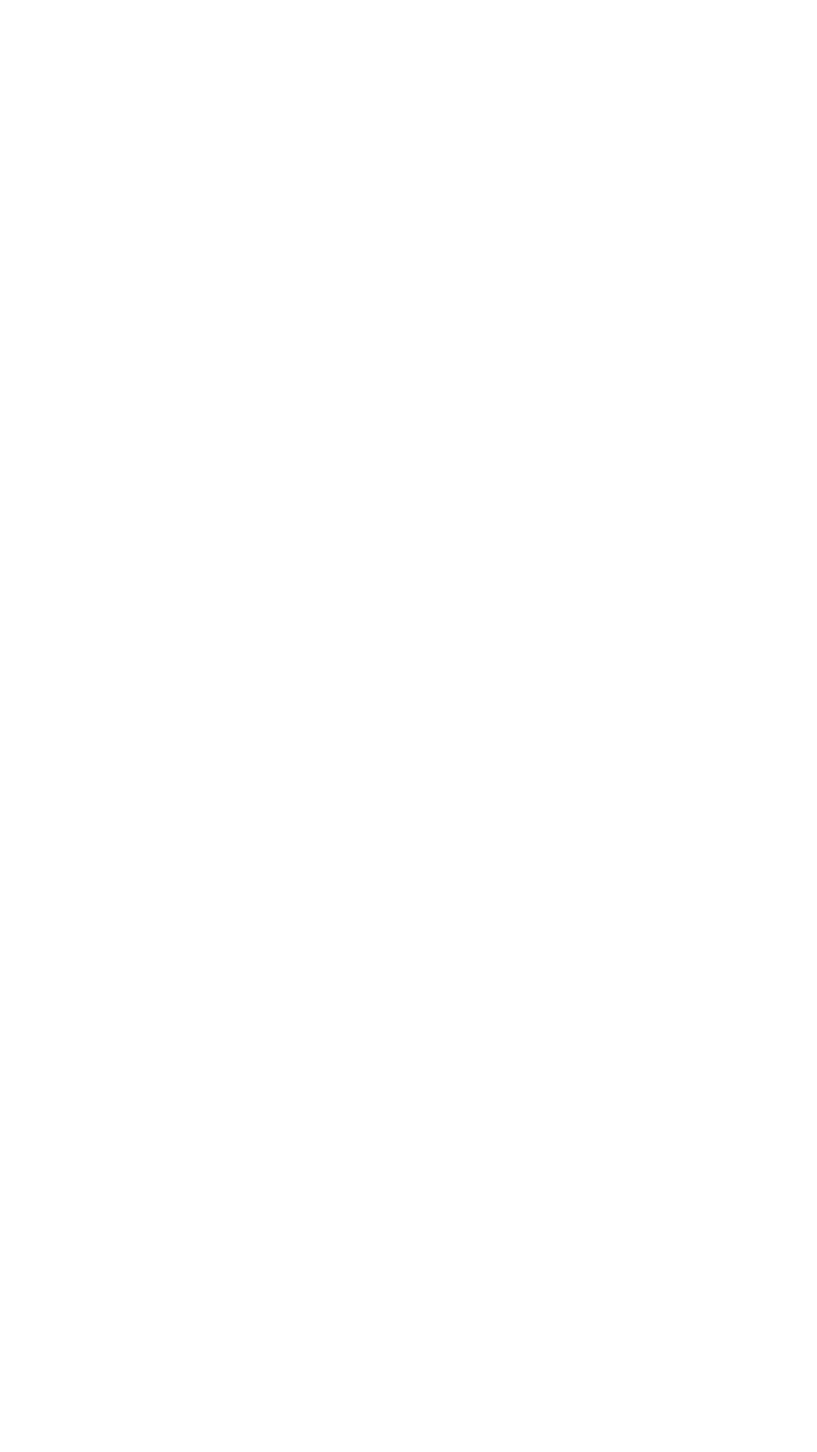
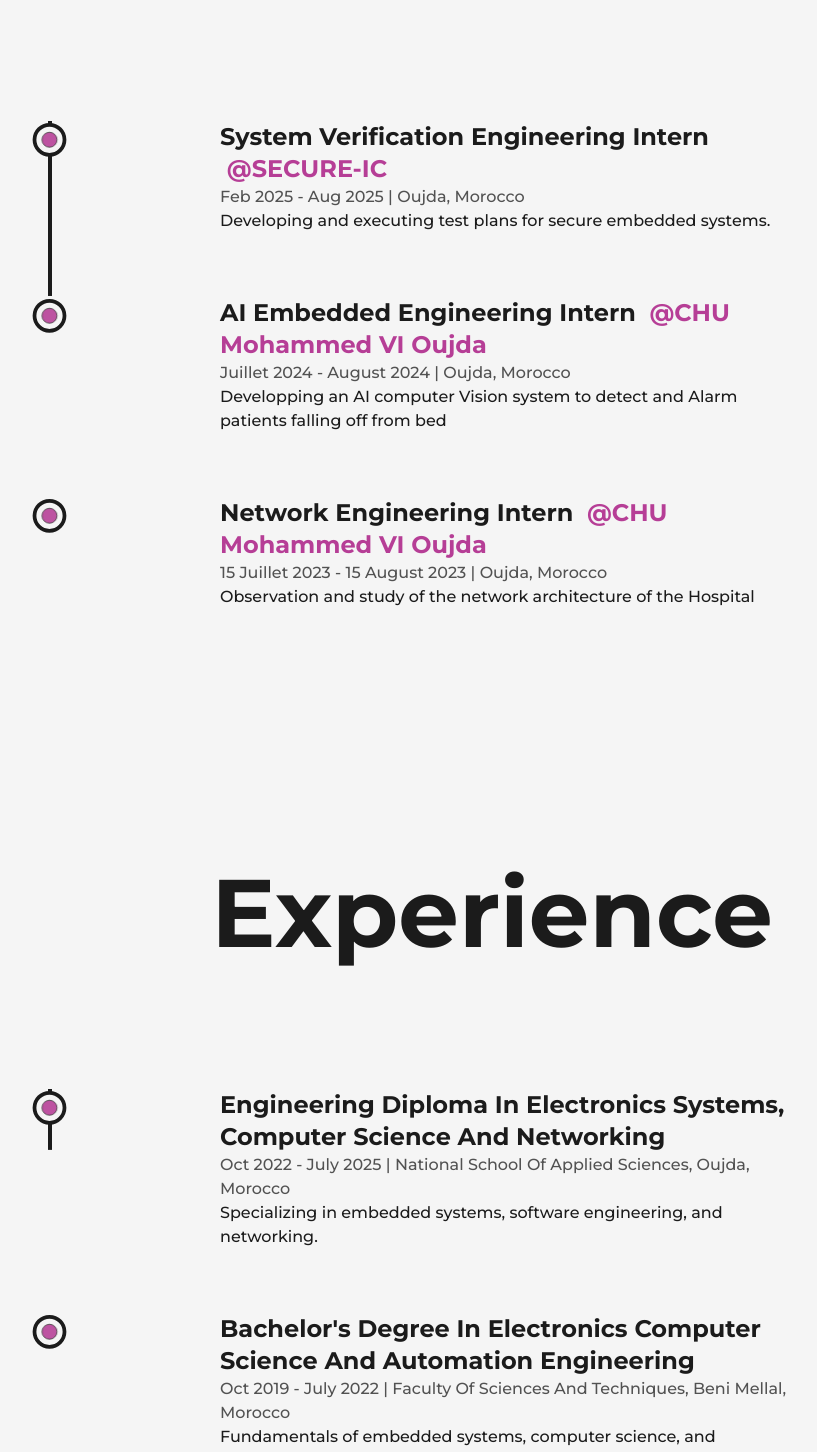
Before and after one commit to dibreyjonatan/Software-embedded-Systems-Engineer-Portfolio, a Next.js app: page /about in a window 1280 px wide. Shown: the part 2443-3895 px from the top of the page, without its empty margins (148-965 px from the left). Before the commit the page ends 2182 px from the top, so only its background shows below. Built offline with nearby package versions, Linux system fonts and the light colour scheme.

Commit message:
Creating the Experience and Education Section

```diff
--- /dev/null
+++ b/src/components/Education.js
@@ -0,0 +1,55 @@
+import React, { useRef } from 'react'
+import { motion,useScroll } from 'framer-motion'
+import LiIcon from './LiIcon'; // Assuming you have a component for the list icon
+const Details= ({type, time, place, info}) => {
+    const ref=useRef(null);
+    return (
+        <li ref={ref} className="my-8 first:mt-0 last:mb-0 w-[60%] mx-auto flex flex-col items-center justify-between">
+         <LiIcon reference={ref}/>
+         <motion.div
+         initial={{y:50}}
+         whileInView={{y:0}}
+         transition={{duration:0.5, type:"spring"}}
+         >
+            <h3 className='capitalize font-bold text-2xl'>
+                {type}
+            </h3>
+            <span className='capitalize font-medium  text-dark/75'>{time} | {place}</span>
+            <p className="font-medium w-full">{info}</p>
+         </motion.div>
+        </li>
+    )
+}
+const Education = () => {
+    const ref=useRef(null);
+    const { scrollYProgress } = useScroll(
+        {
+            target: ref,
+            offset: ["start end", "end start"]
+        }
+    );
+    return (
+        <div className="my-64">
+            <h2 className='text-8xl font-bold mb-32 w-full text-center'>Experience</h2>
+            <div  ref={ref} className="w-[75%] mx-auto relative">
+                <motion.div
+                style={{ scaleY: scrollYProgress }}
+                className="absolute left-9 top-0 w-[4px] h-full bg-dark origin-top"/>
+                <ul className="w-full flex flex-col items-start justify-between ml-4">
+                   <Details type="Engineering Diploma in Electronics systems, Computer Science and Networking"
+                   time="Oct 2022 - July 2025"
+                    place="National School of Applied Sciences, Oujda, Morocco"
+                    info="Specializing in embedded systems, software engineering, and networking." />
+                    <Details type="Bachelor's Degree in Electronics Computer Science and Automation Engineering"
+                   time="Oct 2019 - July 2022"
+                   place="Faculty of Sciences and Techniques, Beni Mellal, Morocco"
+                    info="Fundamentals of embedded systems, computer science, and automation engineering." />
+
+
+                </ul>
+            </div>
+        </div>
+    )
+}
+
+export default Education;
--- /dev/null
+++ b/src/components/Experience.js
@@ -0,0 +1,59 @@
+import React, { useRef } from 'react'
+import { motion,useScroll } from 'framer-motion'
+import LiIcon from './LiIcon'; // Assuming you have a component for the list icon
+const Details= ({position, company, companyLink, time, address, work}) => {
+    const ref=useRef(null);
+    return (
+        <li ref={ref} className="my-8 first:mt-0 last:mb-0 w-[60%] mx-auto flex flex-col items-center justify-between">
+         <LiIcon reference={ref}/>
+         <motion.div
+         initial={{y:50}}
+         whileInView={{y:0}}
+         transition={{duration:0.5, type:"spring"}}
+         >
+            <h3 className='capitalize font-bold text-2xl'>
+                {position} &nbsp;<a href={companyLink} target="_blank"
+                className='text-primary capitalize'>@{company}</a>
+            </h3>
+            <span className='capitalize font-medium  text-dark/75'>{time} | {address}</span>
+            <p className="font-medium w-full">{work}</p>
+         </motion.div>
+        </li>
+    )
+}
+const Experience = () => {
+    const ref=useRef(null);
+    const { scrollYProgress } = useScroll(
+        {
+            target: ref,
+            offset: ["start end", "end start"]
+        }
+    );
+    return (
+        <div className="my-64">
+            <h2 className='text-8xl font-bold mb-32 w-full text-center'>Experience</h2>
+            <div  ref={ref} className="w-[75%] mx-auto relative">
+                <motion.div
+                style={{ scaleY: scrollYProgress }}
+                className="absolute left-9 top-0 w-[4px] h-full bg-dark origin-top"/>
+                <ul className="w-full flex flex-col items-start justify-between ml-4">
+                   <Details position="System Verification Engineering Intern"
+                   company="SECURE-IC" companyLink="https://www.secure-ic.fr/"
+                   time="Feb 2025 - Aug 2025"
+                    address="Oujda, Morocco"
+                    work="Developing and executing test plans for secure embedded systems." />
+                    <Details position="AI embedded Engineering Intern"
+                   company="CHU Mohammed VI Oujda" companyLink="http://www.chuoujda.ma/"
+                   time="Juillet 2024 - August 2024" address="Oujda, Morocco"
+                    work="Developping an AI computer Vision system to detect and Alarm patients falling off from bed" />
+                    <Details position="Network Engineering Intern"
+                   company="CHU Mohammed VI Oujda" companyLink="http://www.chuoujda.ma/"
+                   time="15 Juillet 2023 - 15 August 2023" address="Oujda, Morocco"
+                    work="Observation and study of the network architecture of the Hospital" />
+                </ul>
+            </div>
+        </div>
+    )
+}
+
+export default Experience;
--- /dev/null
+++ b/src/components/LiIcon.js
@@ -0,0 +1,27 @@
+import React from 'react'
+import { motion,useScroll } from 'framer-motion';
+const LiIcon= ({reference}) => {
+
+    const { scrollYProgress } = useScroll(
+        {
+            target: reference,
+            offset: ["center end", "center center"]
+        }
+    );
+    return (
+        <figure className="absolute left-0 stroke-dark">
+            <svg className="-rotate-90" width="75" height="75" viewBox="0 0 100 100">
+                <circle cx="75" cy="50" r="20" className="stroke-primary stroke-1 fill-none"/>
+                <motion.circle cx="75" cy="50" r="20"className=" stroke-[5px] fill-light"
+                style={{
+                    pathLength: scrollYProgress
+                }}
+                />
+                <circle cx="75" cy="50" r="10" className="animate-pulse stroke-1 fill-primary"/>
+
+            </svg>
+        </figure>
+    )
+}
+
+export default LiIcon;
--- a/src/pages/about.js
+++ b/src/pages/about.js
@@ -7,6 +7,8 @@ import AnimatedText from '@/components/AnimatedText';
 import profilePic from '../../public/images/profile/profile_jonatan.jpg'; // Adjust the path as necessary
 import {useEffect,useRef} from 'react';
 import Skills from '@/components/Skills';
+import Experience from '@/components/Experience';
+import Education from '@/components/Education';
 import { useInView, useMotionValue, useSpring } from 'framer-motion';
 const AnimatedNumbers=({value})=>{
   const ref=useRef(null);
@@ -82,6 +84,8 @@ const About = () => {
           </div>
 
           <Skills />
+          <Experience />
+          <Education />
         </Layout>
       </main>
     </>
```
